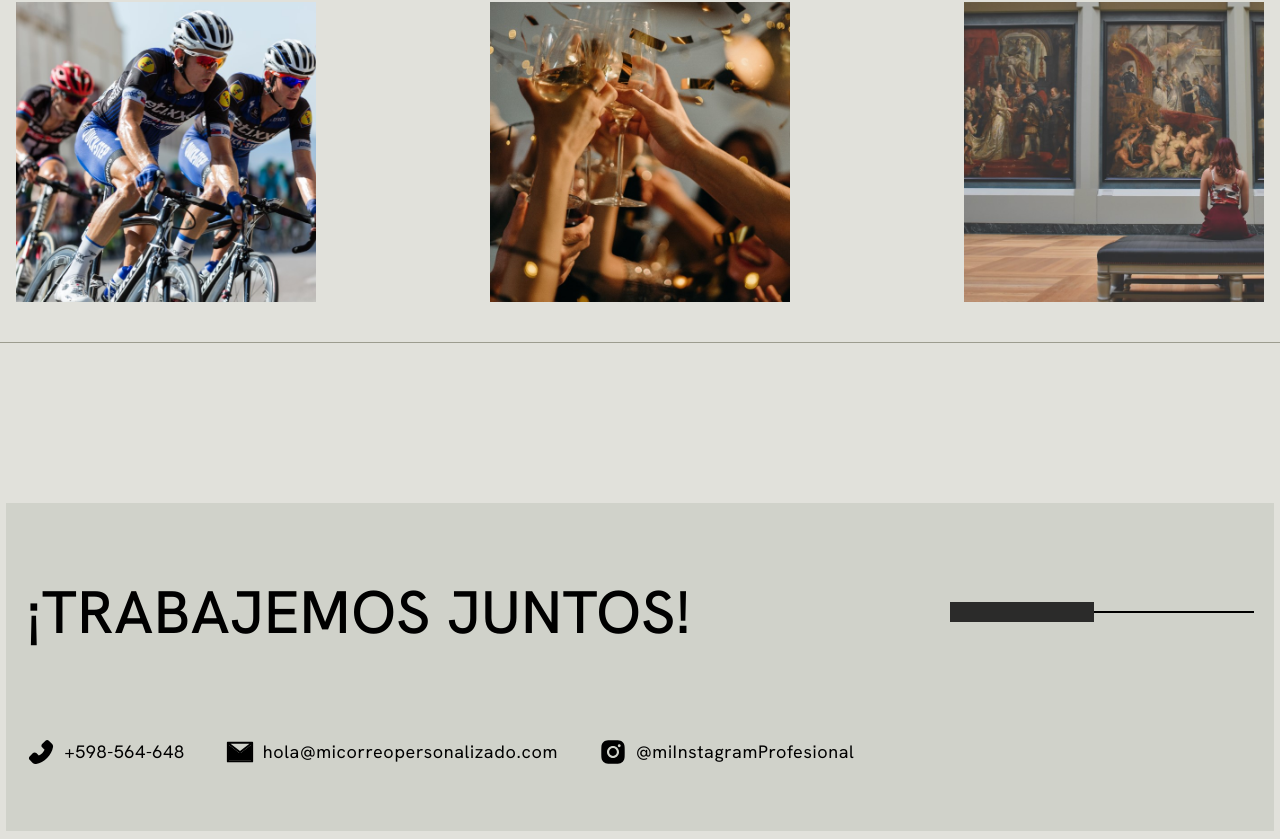
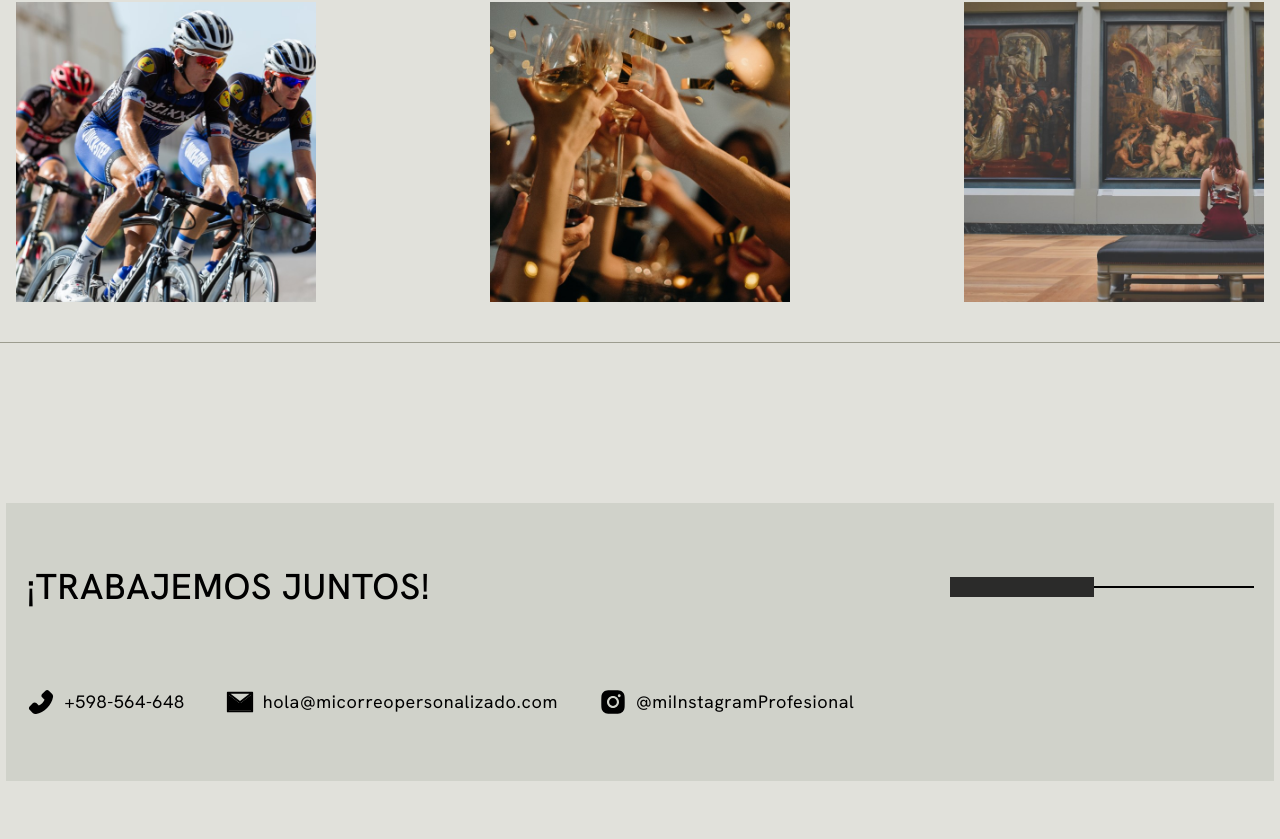
Before and after one commit to Dev-Santi/photographer_portfolio, a Next.js app: page / in a window 1280 px wide. Shown: the part 6219-7058 px from the top of the page. After the commit the page ends 7008 px from the top, so only its background shows below. Built offline with nearby package versions, Linux system fonts and the light colour scheme.

Commit message:
footer icons fix

```diff
--- a/src/components/Contact/index.tsx
+++ b/src/components/Contact/index.tsx
@@ -7,7 +7,9 @@ export default function Contact() {
       <footer className='bg-cream px-5 py-16 xl:w-[99vw]'>
         <div className='max-w-[90rem] mx-auto'>
           <div className='flex justify-between mb-10'>
-            <h2 className='uppercase'>¡Trabajemos juntos!</h2>
+            <h2 className='uppercase text-2xl md:text-4xl'>
+              ¡Trabajemos juntos!
+            </h2>
             <div className='hidden md:flex justify-end items-center mb-10'>
               <div className='w-36 h-5 bg-grey'></div>
               <div className='w-40 h-[2px] bg-black'></div>
@@ -29,7 +31,7 @@ export default function Contact() {
                 href={"#"}
               >
                 {" "}
-                <AiTwotoneMail className={"text-3xl"} />
+                <AiTwotoneMail className={"text-3xl min-w-[1.8rem]"} />
                 hola@micorreopersonalizado.com
               </Link>
             </li>
@@ -38,7 +40,7 @@ export default function Contact() {
                 className='flex gap-2 items-center text-lg transition-all hover:text-blue-400'
                 href={"#"}
               >
-                <AiFillInstagram className={"text-3xl"} />
+                <AiFillInstagram className={"text-3xl min-w-[1.8rem]"} />
                 @miInstagramProfesional
               </Link>
             </li>
```
